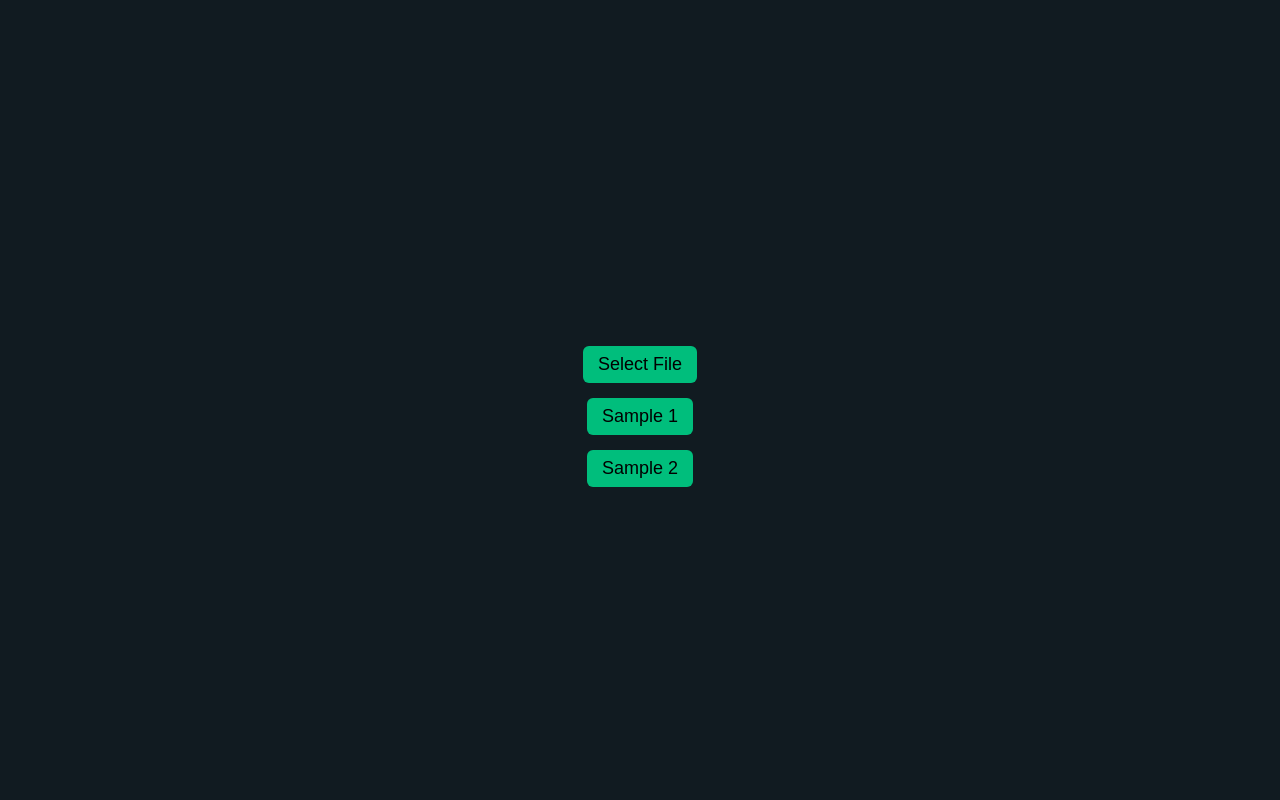
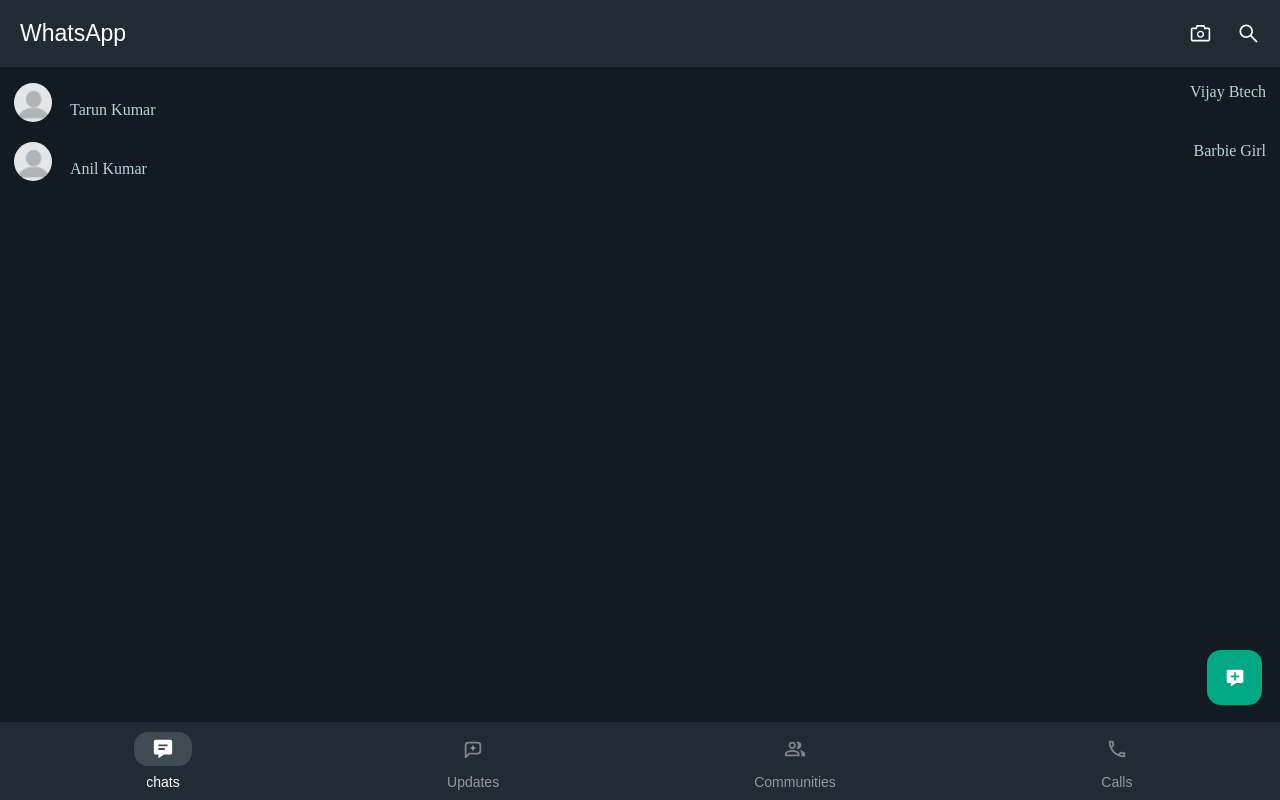
Before and after one commit to suryasarisa99/whatsapp-chat, a React (Vite) app: page / in a window 1280 px wide. Built offline with nearby package versions, Linux system fonts and the light colour scheme.

Commit message:
whatsapp look

```diff
--- a/src/App.jsx
+++ b/src/App.jsx
@@ -6,6 +6,8 @@
 import { Routes, Route } from "react-router-dom";
 import "./index.scss";
 import { ChatContext } from "../context/ChatData";
+import BottomBar from "./components/BottomBar";
+import { BiSolidMessageAdd } from "react-icons/bi";
 function App() {
   return (
     // <ChatContext>
@@ -14,6 +16,8 @@
         <Route path="/" element={<Home />} />
         <Route path="chat" element={<ChatPage />} />
       </Routes>
+
+      {/* <BottomBar /> */}
     </div>
     // </ChatContext>
   );
--- /dev/null
+++ b/src/components/BottomBar.jsx
@@ -0,0 +1,40 @@
+import React from "react";
+import "./bottomBar.scss";
+import { BiSolidMessageDetail, BiSolidMessageAdd } from "react-icons/bi";
+import { TbMessagePlus } from "react-icons/tb";
+import { MdOutlinePhone, MdOutlinePeopleAlt } from "react-icons/md";
+export default function BottomBar() {
+  return (
+    <div className="bottom-bar">
+      <div className="icons">
+        <div className="icon-block icon-selected">
+          <div className="icon-outer">
+            <BiSolidMessageDetail className="icon-inner" />
+          </div>
+          <div className="icon-label">chats</div>
+        </div>
+
+        <div className="icon-block">
+          <div className="icon-outer">
+            <TbMessagePlus className="icon-inner" />
+          </div>
+          <div className="icon-label">Updates</div>
+        </div>
+
+        <div className="icon-block">
+          <div className="icon-outer">
+            <MdOutlinePeopleAlt className="icon-inner" />
+          </div>
+          <div className="icon-label">Communities</div>
+        </div>
+
+        <div className="icon-block">
+          <div className="icon-outer">
+            <MdOutlinePhone className="icon-inner" />
+          </div>
+          <div className="icon-label">Calls</div>
+        </div>
+      </div>
+    </div>
+  );
+}
--- /dev/null
+++ b/src/components/HomeTopBar.jsx
@@ -0,0 +1,13 @@
+import React from "react";
+import { AiOutlineCamera, AiOutlineSearch } from "react-icons/ai";
+export default function HomeTopBar() {
+  return (
+    <div className="home-top-bar">
+      <div className="title">WhatsApp</div>
+      <div className="icons">
+        <AiOutlineCamera />
+        <AiOutlineSearch />
+      </div>
+    </div>
+  );
+}
--- /dev/null
+++ b/src/components/bottomBar.scss
@@ -0,0 +1,137 @@
+* {
+  padding: 0;
+  margin: 0;
+  box-sizing: border-box;
+}
+
+.bottom-bar {
+  padding: 10px 15px;
+  background-color: #202c33;
+  position: absolute;
+  bottom: 0;
+  width: 100%;
+}
+
+.icons {
+  display: flex;
+  gap: 14px;
+  justify-content: space-around;
+  .icon-block {
+    // background-color: red;
+    .icon-outer {
+      padding: 6px 18px;
+      border-radius: 14px;
+      display: flex;
+      align-items: center;
+      justify-content: center;
+      margin-bottom: 8px;
+
+      .icon-inner {
+        color: rgba(164, 164, 164, 0.744);
+        font-size: 22px;
+      }
+    }
+
+    .icon-label {
+      font-size: 14px;
+      color: rgba(190, 190, 190, 0.748);
+      text-align: center;
+      font-family: sans-serif;
+    }
+  }
+}
+
+.icons {
+  .icon-selected {
+    .icon-outer {
+      background-color: #3e4b52;
+      .icon-inner {
+        color: white;
+      }
+    }
+    .icon-label {
+      color: white;
+    }
+  }
+}
+
+.float-btn-outer {
+  display: flex;
+  justify-content: center;
+  align-items: center;
+  width: 55px;
+  border-radius: 14px;
+  height: 55px;
+  background-color: #00a884;
+  position: absolute;
+  right: 18px;
+  bottom: 95px;
+  //   bottom: calc(100% + 20px);
+  z-index: 2;
+
+  .icon {
+    font-size: 20px;
+    color: rgb(255, 255, 255);
+  }
+}
+
+.home-top-bar {
+  background-color: #202c33;
+  width: 100%;
+  padding: 20px;
+  display: flex;
+  //   justify-content: cent;
+  align-items: center;
+  font-family: sans-serif;
+  .title {
+    flex-grow: 1;
+    font-size: 23px;
+  }
+  .icons {
+    font-size: 23px;
+    display: flex;
+    gap: 25px;
+  }
+}
+
+.home-chats {
+  background-color: #111b21;
+  width: 100%;
+  height: calc(100vh - 89px - 48px);
+  position: relative;
+  overflow: auto;
+  padding-top: 4px;
+  padding-bottom: 65px;
+
+  &::-webkit-scrollbar {
+    display: none;
+  }
+  scrollbar-width: 0px;
+}
+.chat-item {
+  width: 100%;
+  //   background-color: #1d2529;
+  height: 55px;
+  margin: 4px 0;
+  padding: 8px 14px;
+  display: flex;
+  gap: 18px;
+
+  img {
+    width: 38px;
+    border-radius: 50%;
+    object-fit: cover;
+  }
+  .people {
+    flex-grow: 1;
+    color: #b8d2e0;
+    display: flex;
+    flex-direction: column;
+    .reciver {
+      text-align: start;
+    }
+    .sender {
+      text-align: end;
+    }
+  }
+}
--- a/src/index.scss
+++ b/src/index.scss
@@ -138,14 +138,6 @@
 }
 
 .home {
-  background-color: #111b21;
-  min-height: 100vh;
-  display: flex;
-  justify-content: center;
-  align-items: center;
-  flex-direction: column;
-  gap: 15px;
-
   input {
     display: none;
   }
--- a/src/pages/Home.jsx
+++ b/src/pages/Home.jsx
@@ -3,6 +3,10 @@
 import { useNavigate } from "react-router-dom";
 import { chat1 } from "../data1";
 import { chat2 } from "../data2";
+import BottomBar from "../components/BottomBar";
+import HomeTopBar from "../components/HomeTopBar";
+import { BiSolidMessageAdd } from "react-icons/bi";
+import Dp from "../components/blank-profile-picture-973460_1280.png";
 export default function Home() {
   const { setFileContent, fileName, setFileName } = useContext(DataContext);
   const navigate = useNavigate();
@@ -26,14 +30,59 @@
 
   return (
     <div className="home">
+      <HomeTopBar />
       <input
         type="file"
         ref={inputRef}
         onChange={handleFileUpload}
         accept=".txt"
       />
-      <br />
-      <button
+
+      <div className="home-chats">
+        <div
+          className="chat-item"
+          onClick={() => {
+            setFileContent(chat2);
+            navigate("/chat");
+          }}
+        >
+          <img src={Dp} />
+          <div className="people">
+            <div className="sender">Vijay Btech</div>
+            <div className="reciver">Tarun Kumar</div>
+          </div>
+        </div>
+        <div
+          className="chat-item"
+          onClick={() => {
+            setFileContent(chat2);
+            navigate("/chat");
+          }}
+        >
+          <img src={Dp} />
+          <div className="people">
+            <div className="sender">Barbie Girl</div>
+            <div className="reciver">Anil Kumar</div>
+          </div>
+        </div>
+      </div>
+
+      <div
+        className="float-btn-outer"
+        onClick={(e) => {
+          inputRef.current.click();
+        }}
+      >
+        <BiSolidMessageAdd className="icon" />
+      </div>
+
+      <BottomBar />
+    </div>
+  );
+}
+
+{
+  /* <button
 className=""
 onClick={(e) => {
   inputRef.current.click();
@@ -41,7 +90,6 @@
 >
 Select File
 </button>
-      {/* <p>{fileName}</p> */}
 <button
 onClick={() => {
   setFileContent(chat1);
@@ -57,7 +105,5 @@
 }}
 >
 Sample 2
-      </button>
-    </div>
-  );
+</button> */
 }
```
Lines whose indentation alone changed are shown as unchanged.
